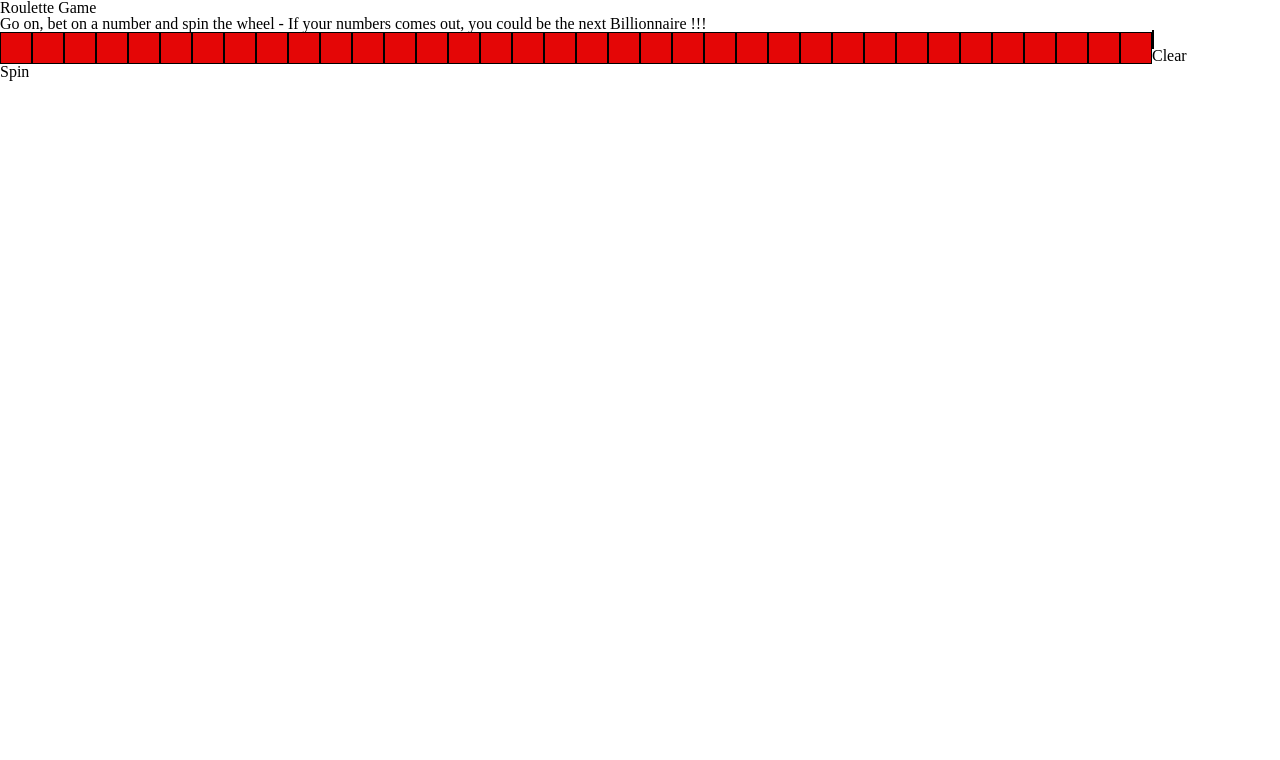
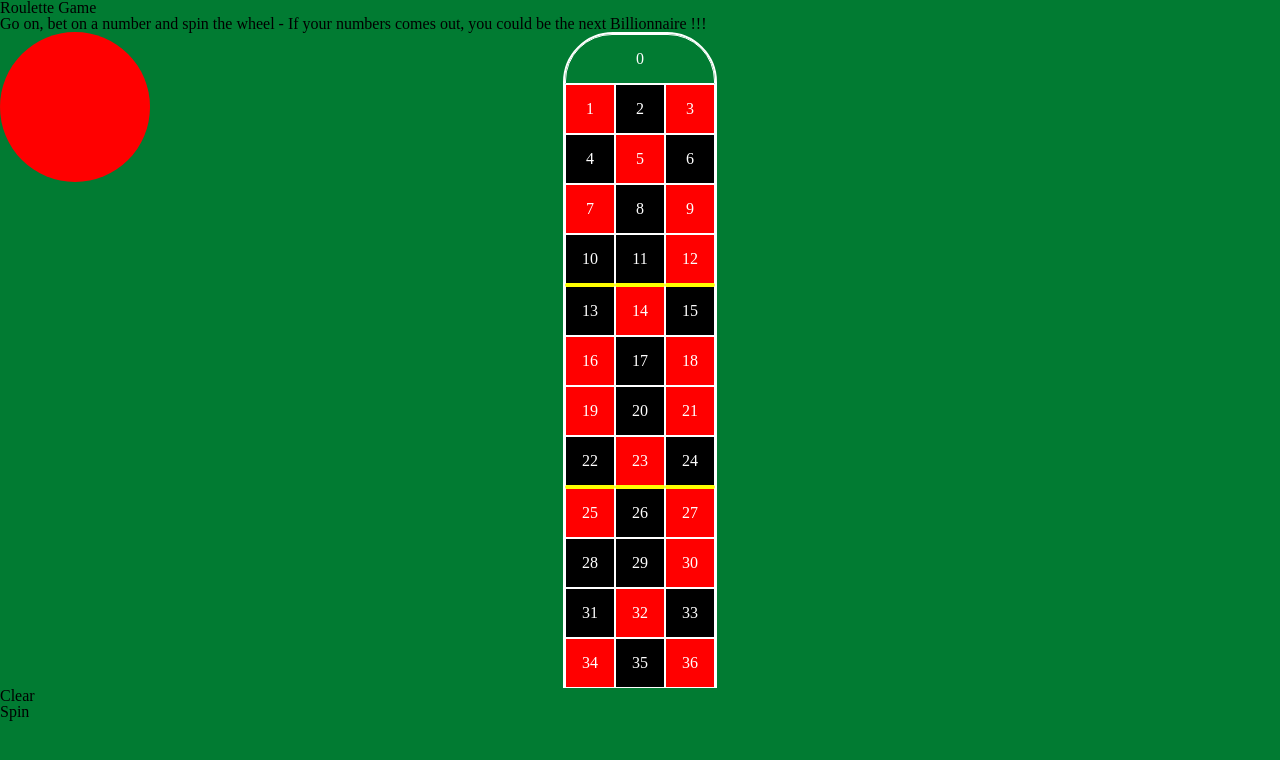
Before and after one commit to prosecco75/Roulette-Project1, a PHP site: page / in a window 1280 px wide. Shown: the top 760 px of the page. Run offline with PHP 8.4, Linux system fonts and the light colour scheme; some libraries are stand-ins or nearby versions.

Commit message:
HTMLCSSJS

```diff
--- a/css/style.css
+++ b/css/style.css
@@ -1,35 +1,72 @@
-p {
-    text-align: ;
+body {
+  background: #017B32;
 }
 
-ul {
+ul.board {
   margin: 0 auto;
-  display: inline;
-  padding: 0;
-  list-style-type: none;
-  overflow: hidden;
-  color:red;
-  border: 1px solid black;
+  width: 150px;
+  height: 652px;
+  border: 2px solid white;
+  color: white;
+  border-radius: 50px 50px 0 0;
 }
 
-li {
-  width: 30px;
-  height: 30px;
-  line-height: 30px;
-  background: #E40606;
+ul.board li {
+  width: 48px;
+  height: 48px;
+  line-height: 48px;
+  border: 1px solid white;
   float: left;
-  border: 1px solid #000;
-  color: white;
   text-align: center;
-  font-size: 50px;
 }
 
+ul.board li:first-child {
+  width: 148px;
+  border-radius: 47px 47px 0 0;
+}
 
-body {
-font-family:
-color:
-background
-margin:
-font-size:
-text-align:;
+ul.board li:nth-child(11),
+ul.board li:nth-child(12),
+ul.board li:nth-child(13),
+ul.board li:nth-child(23),
+ul.board li:nth-child(24),
+ul.board li:nth-child(25) {
+  border-bottom: 2px solid yellow;
 }
+
+ul.board li:nth-child(14),
+ul.board li:nth-child(15),
+ul.board li:nth-child(16),
+ul.board li:nth-child(26),
+ul.board li:nth-child(27),
+ul.board li:nth-child(28) {
+  border-top: 2px solid yellow;
+}
+
+.red {
+  background: red;
+}
+
+.black {
+  background: black;
+}
+
+.played {
+  border-radius: 100%;
+  height: 30px;
+  width: 30px;
+  line-height: 30px;
+  display: inline-block;
+  background-color: yellow;
+  color: #222;
+}
+
+.wheel {
+  background: red;
+  border-radius: 100%;
+  width: 150px;
+  height: 150px;
+
+  /* Remove this later*/
+  float: left;
+}
--- a/index.html
+++ b/index.html
@@ -4,48 +4,53 @@
     <title>Roulette</title>
     <link rel="stylesheet" type="text/css" href="./css/reset.css">
     <link rel="stylesheet" type="text/css" href="./css/style.css">
+    <script src="https://ajax.googleapis.com/ajax/libs/jquery/2.1.3/jquery.min.js"></script>
+    <script type="text/javascript" src="./js/app.js"></script>
   </head>
   <body>
     <h1>Roulette Game</h1>
     <p>Go on, bet on a number and spin the wheel - If your numbers comes out, you could be the next Billionnaire !!!</p>
 
+    <div class="wheel">
+    </div>
     <ul class="board">
-    <li class="red"></li>
-    <li class="red"></li>
-    <li class="red"></li>
-    <li class="red"></li>
-    <li class="red"></li>
-    <li class="red"></li>
-    <li class="red"></li>
-    <li class="red"></li>
-    <li class="red"></li>
-    <li class="red"></li>
-    <li class="red"></li>
-    <li class="red"></li>
-    <li class="red"></li>
-    <li class="red"></li>
-    <li class="red"></li>
-    <li class="red"></li>
-    <li class="red"></li>
-    <li class="red"></li>
-    <li class="red"></li>
-    <li class="red"></li>
-    <li class="red"></li>
-    <li class="red"></li>
-    <li class="red"></li>
-    <li class="red"></li>
-    <li class="red"></li>
-    <li class="red"></li>
-    <li class="red"></li>
-    <li class="red"></li>
-    <li class="red"></li>
-    <li class="red"></li>
-    <li class="red"></li>
-    <li class="red"></li>
-    <li class="red"></li>
-    <li class="red"></li>
-    <li class="red"></li>
-    <li class="red"></li>
+      <li>0</li>
+      <li class="red"><span>1</span></li>
+      <li class="black"><span>2</span></li>
+      <li class="red"><span>3</span></li>
+      <li class="black"><span>4</span></li>
+      <li class="red"><span>5</span></li>
+      <li class="black"><span>6</span></li>
+      <li class="red"><span>7</span></li>
+      <li class="black"><span>8</span></li>
+      <li class="red"><span>9</span></li>
+      <li class="black"><span>10</span></li>
+      <li class="black"><span>11</span></li>
+      <li class="red"><span>12</span></li>
+      <li class="black"><span>13</span></li>
+      <li class="red"><span>14</span></li>
+      <li class="black"><span>15</span></li>
+      <li class="red"><span>16</span></li>
+      <li class="black"><span>17</span></li>
+      <li class="red"><span>18</span></li>
+      <li class="red"><span>19</span></li>
+      <li class="black"><span>20</span></li>
+      <li class="red"><span>21</span></li>
+      <li class="black"><span>22</span></li>
+      <li class="red"><span>23</span></li>
+      <li class="black"><span>24</span></li>
+      <li class="red"><span>25</span></li>
+      <li class="black"><span>26</span></li>
+      <li class="red"><span>27</span></li>
+      <li class="black"><span>28</span></li>
+      <li class="black"><span>29</span></li>
+      <li class="red"><span>30</span></li>
+      <li class="black"><span>31</span></li>
+      <li class="red"><span>32</span></li>
+      <li class="black"><span>33</span></li>
+      <li class="red"><span>34</span></li>
+      <li class="black"><span>35</span></li>
+      <li class="red"><span>36</span></li>
     </ul>
 
     <div class="clear">Clear</div>
--- a/js/app.js
+++ b/js/app.js
@@ -0,0 +1,16 @@
+$(function(){
+  var $lis = $('.board li');
+  $lis.on("click", function(){
+    $(this).find("span").toggleClass("played");
+  })
+})
+
+// var guess = []
+// Push into guess the value of the clicked buttons
+// and decrease money :)
+
+// var number = Math.floor(Math.random() * 36);
+// if guess.indexOf(number) !== -1
+// Then lose all of your chips
+//
+// else then you win 36 chips - chips played
```
Lines whose indentation alone changed are shown as unchanged.
